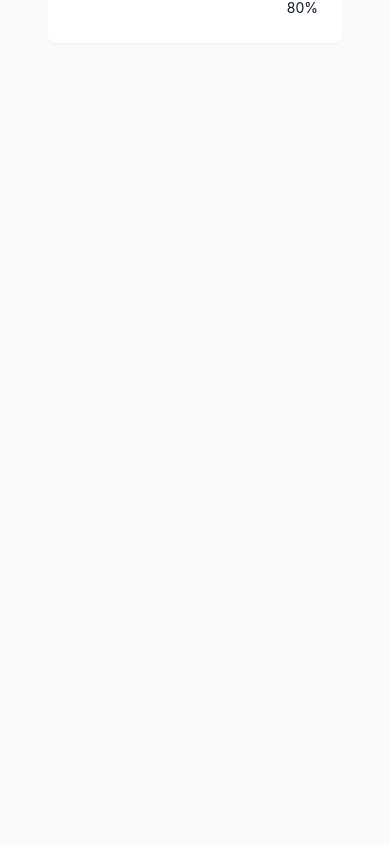
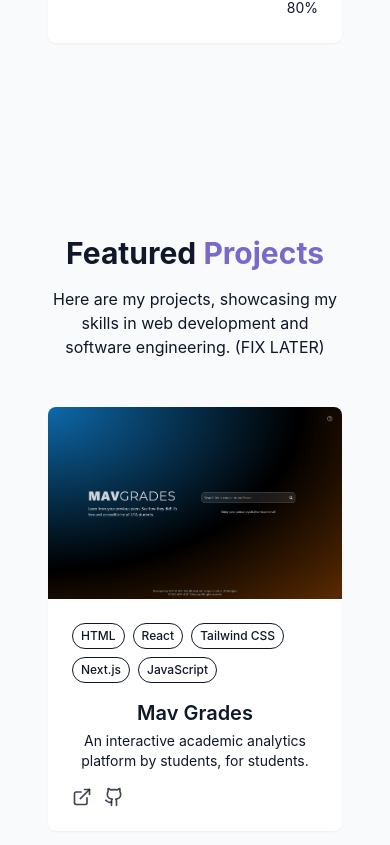
Before and after one commit to wendoleevillegas/personal-website, a React (Vite) app: page / in a window 390 px wide. Shown: the part 6229-7074 px from the top of the page. Before the commit the page ends 6368 px from the top, so only its background shows below. Built offline with nearby package versions, Linux system fonts and the light colour scheme.

Commit message:
finished projects section, add more projects soon

```diff
--- /dev/null
+++ b/src/components/ProjectsSection.jsx
@@ -0,0 +1,71 @@
+import { ExternalLink, Github } from "lucide-react";
+
+const projects = [
+    {
+        id: 1,
+        title: "Mav Grades",
+        description: "An interactive academic analytics platform by students, for students.",
+        image: "/projects/MavGrades.png",
+        tags: ["HTML", "React", "Tailwind CSS", "Next.js", "JavaScript"],
+        demoUrl: "https://mavgrades.com",
+        githubUrl: "https://github.com/wendoleevillegas/uta-grades",
+    },
+];
+
+export const ProjectsSection = () => {
+    return (
+        <section id="projects" className="py-24 px-4 relative">
+            <div className="container mx-auto max-w-5xl">
+                <h2 className="text-3xl md:text-4xl font-bold mb-4 text-center"> Featured
+                    <span className="text-primary"> Projects </span>
+                </h2>
+
+                <p className="text-center text-muted-foreground mb-12 max-w-2xl mx-auto">
+                    Here are my projects, showcasing my skills in web development and software engineering. (FIX LATER)
+                </p>
+
+                <div className="grid grid-cols-1 md:grid-cols-2 lg:grid-cols-3 gap-8">
+                    {projects.map((project, key) => (
+                        <div key={key} className="group bg-card rounded-lg overflow-hidden shadow-xs card-hover">
+                            <div className="h-48 overflow-hidden">
+                                <img
+                                    src={project.image}
+                                    alt={project.title}
+                                    className="w-full h-full object-cover transition-transform duration-500 group-hover:scale-110"
+                                />
+                            </div>
+                            <div className="p-6">
+                                <div className="flex flex-wrap gap-2 mb-4">
+                                    {project.tags.map((tag) => (
+                                        <span className="px-2 py-1 text-xs font-medium border rounded-full bg-secondary text-secondary-foreground">
+                                            {tag}
+                                        </span>
+                                    ))}
+                                </div>
+
+                                <h3 className="text-xl font-semibold mb-1"> {project.title}</h3>
+                                <p className="text-muted-foreground text-sm mb-4"> {project.description} </p>
+                                <div className="flex justify-between items-center">
+                                    <div className="flex space-x-3">
+                                        <a
+                                            href={project.demoUrl}
+                                            target="_blank"
+                                            className="text-foreground/80 hover:text-primary transition-colors duration-300"
+                                        > <ExternalLink size={20} /> </a>
+
+                                        <a
+                                            href={project.githubUrl}
+                                            target="_blank"
+                                            className="text-foreground/80 hover:text-primary transition-colors duration-300"
+                                        > <Github size={20} /> </a>
+                                    </div>
+
+                                </div>
+                            </div>
+                        </div>
+                    ))}
+                </div>
+            </div>
+        </section>
+    );
+};
--- a/src/pages/Home.jsx
+++ b/src/pages/Home.jsx
@@ -4,6 +4,7 @@ import { Navbar } from "../components/NavBar";
 import { HeroSection } from "../components/HeroSection";
 import { AboutSection } from "../components/AboutSection";
 import { SkillsSection } from "../components/SkillsSection";
+import { ProjectsSection } from "../components/ProjectsSection";
 
 export const Home = () => {
     return <div className="min-h-screen bg-background text-foreground overflow-x-hidden">
@@ -22,6 +23,7 @@ export const Home = () => {
             <HeroSection />
             <AboutSection />
             <SkillsSection />
+            <ProjectsSection />
         </main>
 
         {/* Footer */}
```
Also changed, not shown: public/projects/MavGrades.png (added).
